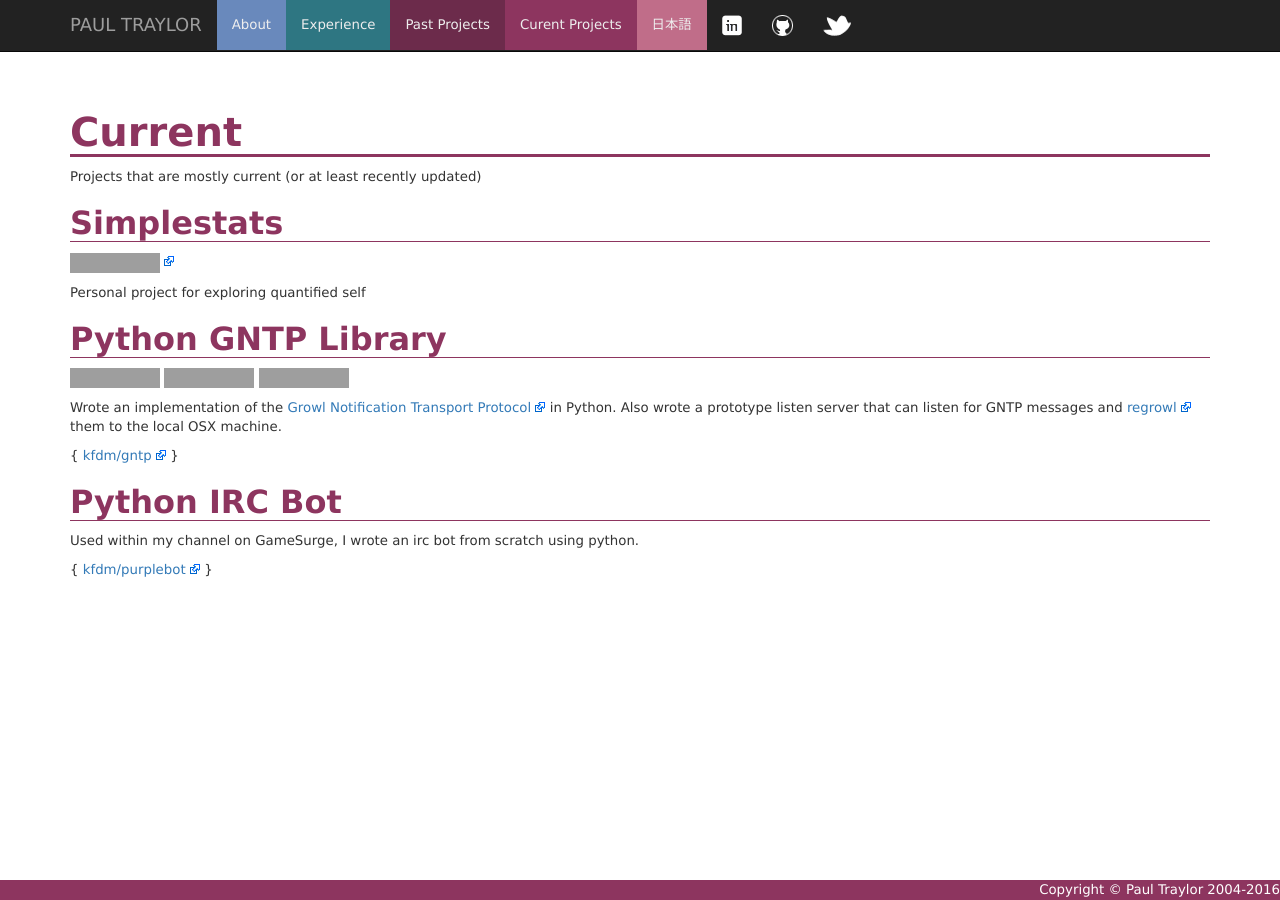
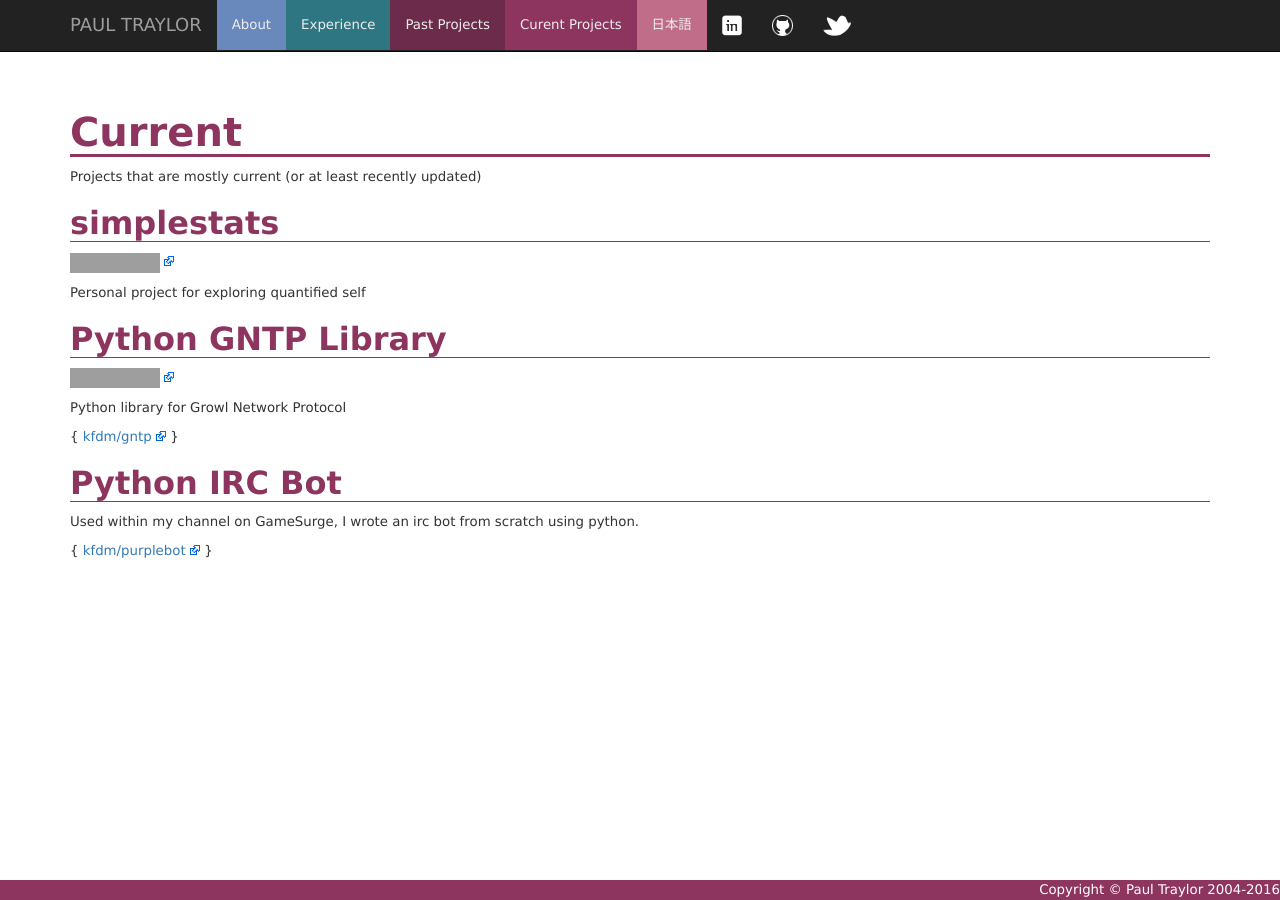
Before and after one commit to kfdm/paultraylor.net, a Jekyll site: the page built from current.md, in a window 1280 px wide. Built offline with Jekyll 4.4.1, drawn with Linux system fonts in a browser that asks for light colours; nearby versions of some CDN libraries; grey boxes are pictures that could not be loaded.

Commit message:
Move GNTP to own page

```diff
--- a/current.md
+++ b/current.md
@@ -8,7 +8,7 @@
 Projects that are mostly current (or at least recently updated)
 
 {% for post in site.tags['Current Project'] %}
-## [{{ post.title | capitalize }}]({{ post.url }})
+## [{{ post.title }}]({{ post.url }})
 
 {% if post.github %}[![GitHub issues](https://img.shields.io/github/issues/{{ post.github }}.svg?maxAge=2592000)](https://github.com/{{ post.github }}){% endif %}
 
@@ -16,14 +16,6 @@
 
 {% endfor %}
 
-## Python GNTP Library
-
-![image](https://img.shields.io/github/license/kfdm/gntp.svg)
-![image](https://img.shields.io/github/issues/kfdm/gntp.svg)
-![image](https://img.shields.io/pypi/v/gntp.svg)
-
-Wrote an implementation of the [Growl Notification Transport Protocol](http://www.growlforwindows.com/gfw/help/gntp.aspx) in Python.  Also wrote a prototype listen server that can listen for GNTP messages and [regrowl](https://github.com/kfdm/gntp-regrowl) them to the local OSX machine.
-
 { [kfdm/gntp](https://github.com/kfdm/gntp) }
 
 ## Python IRC Bot
```
Also changed, not shown: projects/_posts/2016-09-19-python-gntp.markdown (added, +14 -0 lines).
